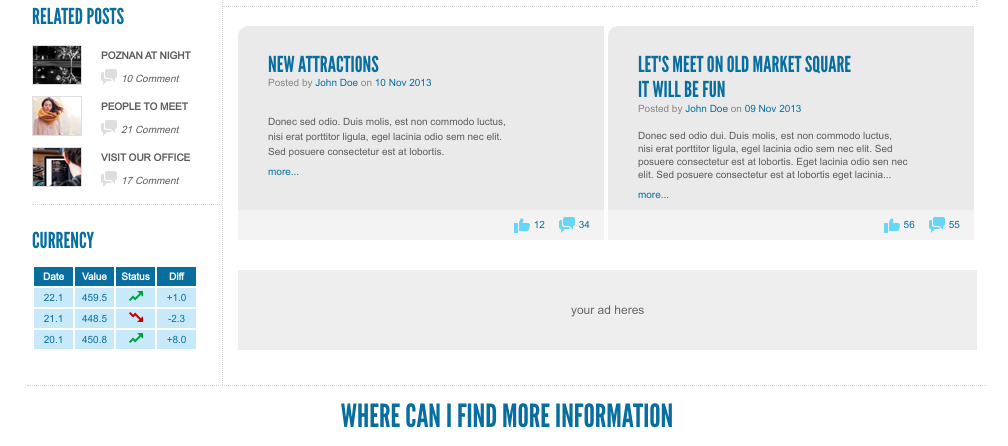
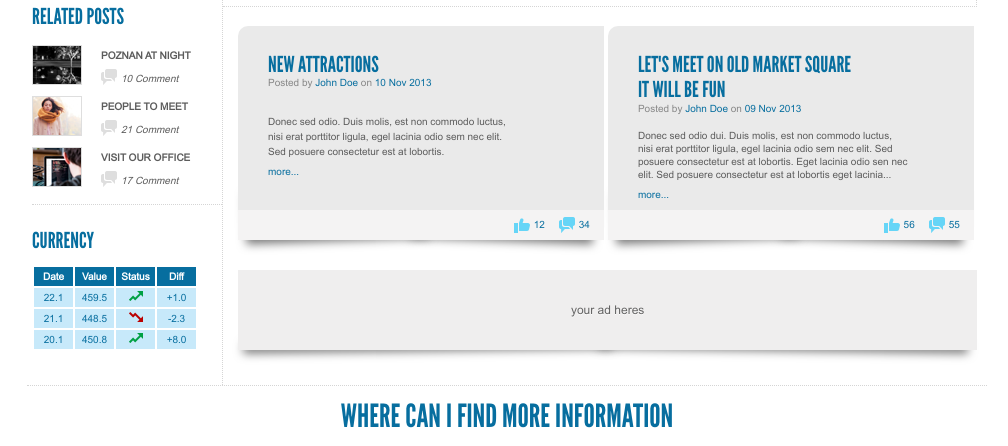
Before and after one commit to jerryk1925/task-frontend, a PHP site: page /index.html in a window 1280 px wide. Shown: the part 715-1161 px from the top of the page, without its empty margins (133-1141 px from the left). Run offline with PHP 8.4, Linux system fonts and the light colour scheme; some libraries are stand-ins or nearby versions.

Commit message:
'shadow'

```diff
--- a/index.html
+++ b/index.html
@@ -691,7 +691,7 @@
                 </div>
 
                 <div class="main__center_post">
-                    <div class="main__center_post_smallpost">
+                    <div class="main__center_post_smallpost main__center_post_smallpost-effect2">
                         <div class="main__center_post_smallpost-top">
                             <div class="main__center_post_smallpost-top-caption">NEW ATTRACTIONS</div>
                             <div class="main__center_post_smallpost-top-date">Posted by
@@ -713,7 +713,7 @@
                             </div>
                         </div>
                     </div>
-                    <div class="main__center_post_smallpost2">
+                    <div class="main__center_post_smallpost2 main__center_post_smallpost-effect2">
                         <div class="main__center_post_smallpost2-top">
                             <div class="main__center_post_smallpost2-top-caption">LET'S MEET ON OLD MARKET SQUARE<br>IT WILL BE FUN</div>
                             <div class="main__center_post_smallpost2-top-date">Posted by
@@ -735,8 +735,8 @@
                             </div>
                         </div>
                     </div>
-                    <div class="main__center_post_component">
-                        <div class="main__center_post_component-text">
+                    <div class="main__center_post_component main__center_post_component-effect" >
+                        <div class="main__center_post_component-text" >
                         your ad heres
                        </div>
                     </div>
--- a/poznan.css
+++ b/poznan.css
@@ -767,6 +767,40 @@
   }
 }
 
+.main__center_post_smallpost-effect2 {
+  position: relative;
+}
+
+.main__center_post_smallpost-effect2:before, .main__center_post_smallpost-effect2:after {
+  z-index: -1;
+  position: absolute;
+  content: "";
+  bottom: 14px;
+  left: 7px;
+  width: 50%;
+  top: 70%;
+  max-width: 700px;
+  background: #777;
+  -webkit-box-shadow: 0 15px 10px #777;
+  -moz-box-shadow: 0 15px 10px #777;
+  box-shadow: 0 15px 10px #777;
+  -webkit-transform: rotate(0deg);
+  -moz-transform: rotate(0deg);
+  -o-transform: rotate(0deg);
+  -ms-transform: rotate(0deg);
+  transform: rotate(-2deg);
+}
+
+.main__center_post_smallpost-effect2:after {
+  -webkit-transform: rotate(3deg);
+  -moz-transform: rotate(3deg);
+  -o-transform: rotate(3deg);
+  -ms-transform: rotate(3deg);
+  transform: rotate(2deg);
+  right: 10px;
+  left: auto;
+}
+
 .main__center_post_smallpost-top {
   min-height: 184px;
   padding: 26px 30px 26px 30px;
@@ -872,7 +906,7 @@
 
 @media only screen and (max-width: 600px) {
   .main__center_post_smallpost2 {
-    margin-top: 5px;
+    margin-top: 10px;
     width: 100%;
   }
 }
@@ -976,6 +1010,7 @@
   margin-top: 30px;
   min-height: 80px;
   background: #efeeee;
+  width: 100%;
 }
 
 @media only screen and (max-width: 720px) {
@@ -992,6 +1027,40 @@
   font-family: "Arial";
   color: #636363;
   text-shadow: 0px 1px 0px rgba(255, 255, 255, 0.75);
+}
+
+.main__center_post_component-effect {
+  position: relative;
+}
+
+.main__center_post_component-effect:before, .main__center_post_component-effect:after {
+  z-index: -1;
+  position: absolute;
+  content: "";
+  bottom: 14px;
+  left: 5px;
+  width: 50%;
+  top: 70%;
+  max-width: 700px;
+  background: #777;
+  -webkit-box-shadow: 0 15px 10px #777;
+  -moz-box-shadow: 0 15px 10px #777;
+  box-shadow: 0 15px 10px #777;
+  -webkit-transform: rotate(0deg);
+  -moz-transform: rotate(0deg);
+  -o-transform: rotate(0deg);
+  -ms-transform: rotate(0deg);
+  transform: rotate(-0.8deg);
+}
+
+.main__center_post_component-effect:after {
+  -webkit-transform: rotate(3deg);
+  -moz-transform: rotate(3deg);
+  -o-transform: rotate(3deg);
+  -ms-transform: rotate(3deg);
+  transform: rotate(0.8deg);
+  right: 10px;
+  left: auto;
 }
 
 .information {
@@ -1095,7 +1164,6 @@
 }
 
 .footer__top_menu-item a {
-  font-weight: bold;
   text-decoration: none;
   font-size: 10px;
   font-family: Arial;
--- a/poznan.scss
+++ b/poznan.scss
@@ -642,6 +642,38 @@
               @media only screen and (max-width: 600px) {
                 width: 100%;
             }
+            &-effect2{
+                position: relative;
+               }
+               &-effect2:before,
+               &-effect2:after,{
+                z-index: -1;
+                position: absolute;
+                content: "";
+                bottom: 14px;
+                left: 7px;
+                width: 50%;
+                top: 70%;
+                max-width:700px;
+                background: #777;
+                -webkit-box-shadow: 0 15px 10px #777;
+                -moz-box-shadow: 0 15px 10px #777;
+                box-shadow: 0 15px 10px #777;
+                -webkit-transform: rotate(0deg);
+                -moz-transform: rotate(0deg);
+                -o-transform: rotate(0deg);
+                -ms-transform: rotate(0deg);
+                transform: rotate(-2deg);
+                }
+                &-effect2:after{
+                    -webkit-transform: rotate(3deg);
+                    -moz-transform: rotate(3deg);
+                    -o-transform: rotate(3deg);
+                    -ms-transform: rotate(3deg);
+                    transform: rotate(2deg);
+                    right: 10px;
+                    left: auto;
+                }
               &-top{
                 min-height: 184px ;
                 padding: 26px 30px 26px 30px;
@@ -738,7 +770,7 @@
             background: rgb(234, 234, 234);
             border-top-left-radius: 10px;
             @media only screen and (max-width: 600px) {
-                margin-top:5px;
+                margin-top:10px;
                 width: 100%;
             }
             &-top{
@@ -834,10 +866,14 @@
                margin-top: 30px;
                min-height: 80px;
                background: rgb(239, 238, 238);
+               width:100%;
+
+
+
                @media only screen and (max-width: 720px) {
+                margin-bottom: 30px;
+                }
 
-                margin-bottom: 30px;
-            }
                &-text{
                   text-align: center;
                   margin: auto 0;
@@ -847,11 +883,47 @@
                   color: rgb(99, 99, 99);
                   text-shadow: 0px 1px 0px rgba(255, 255, 255, 0.75);
                }
+               &-effect{
+                position: relative;
+               }
+               &-effect:before,
+               &-effect:after,{
+                z-index: -1;
+                position: absolute;
+                content: "";
+                bottom: 14px;
+                left: 5px;
+                width: 50%;
+                top: 70%;
+                max-width:700px;
+                background: #777;
+                -webkit-box-shadow: 0 15px 10px #777;
+                -moz-box-shadow: 0 15px 10px #777;
+                box-shadow: 0 15px 10px #777;
+                -webkit-transform: rotate(0deg);
+                -moz-transform: rotate(0deg);
+                -o-transform: rotate(0deg);
+                -ms-transform: rotate(0deg);
+                transform: rotate(-0.8deg);
+                }
+                &-effect:after{
+                    -webkit-transform: rotate(3deg);
+                    -moz-transform: rotate(3deg);
+                    -o-transform: rotate(3deg);
+                    -ms-transform: rotate(3deg);
+                    transform: rotate(0.8deg);
+                    right: 10px;
+                    left: auto;
+                }
+
            }
+
+
         }
 
     }
 }
+
 
 .information{
     padding: 0 5px;
@@ -946,7 +1018,7 @@
 
             }
             &-item a {
-            font-weight: bold;
+
             text-decoration: none;
             font-size: 10px;
             font-family: Arial;
```
Also changed, not shown: poznan.min.css.
